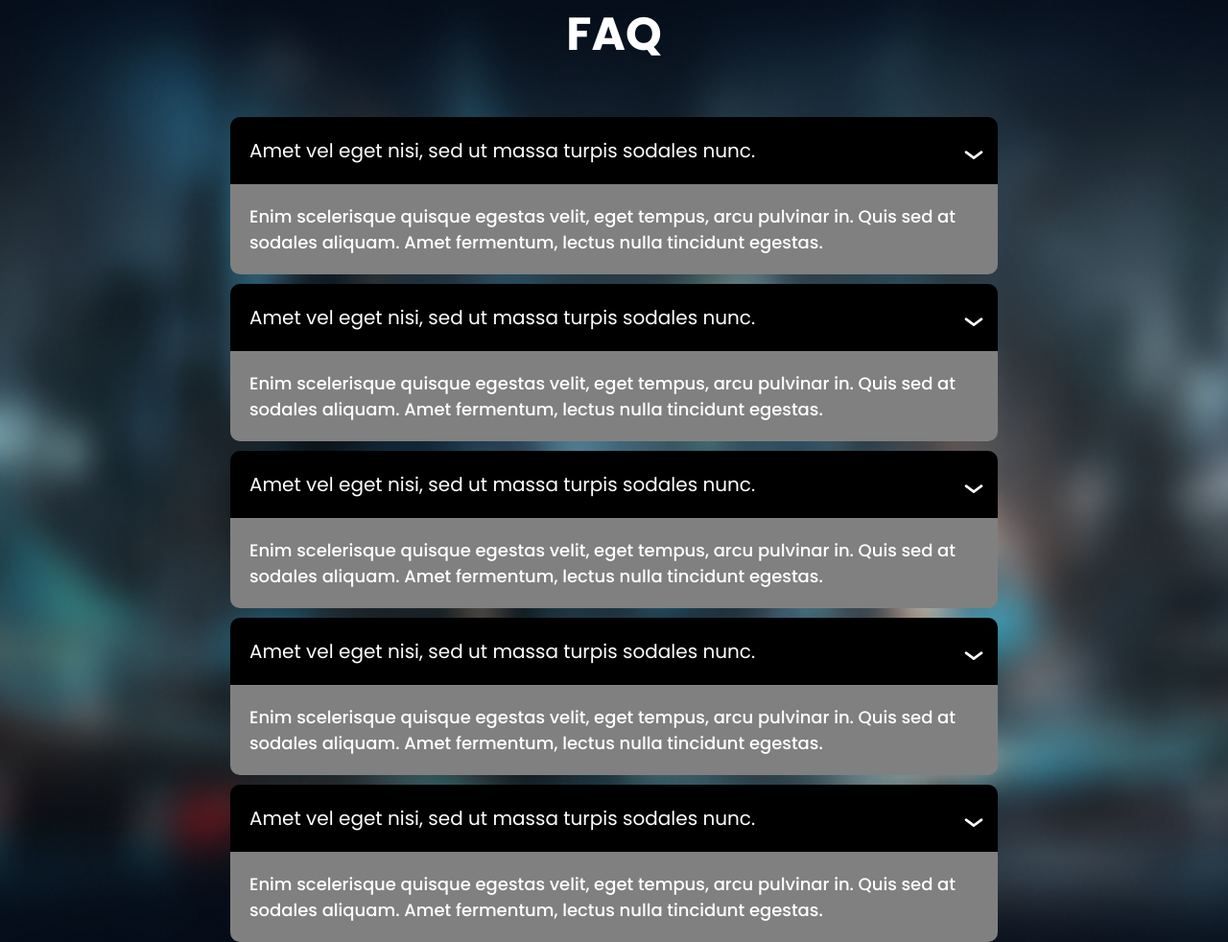
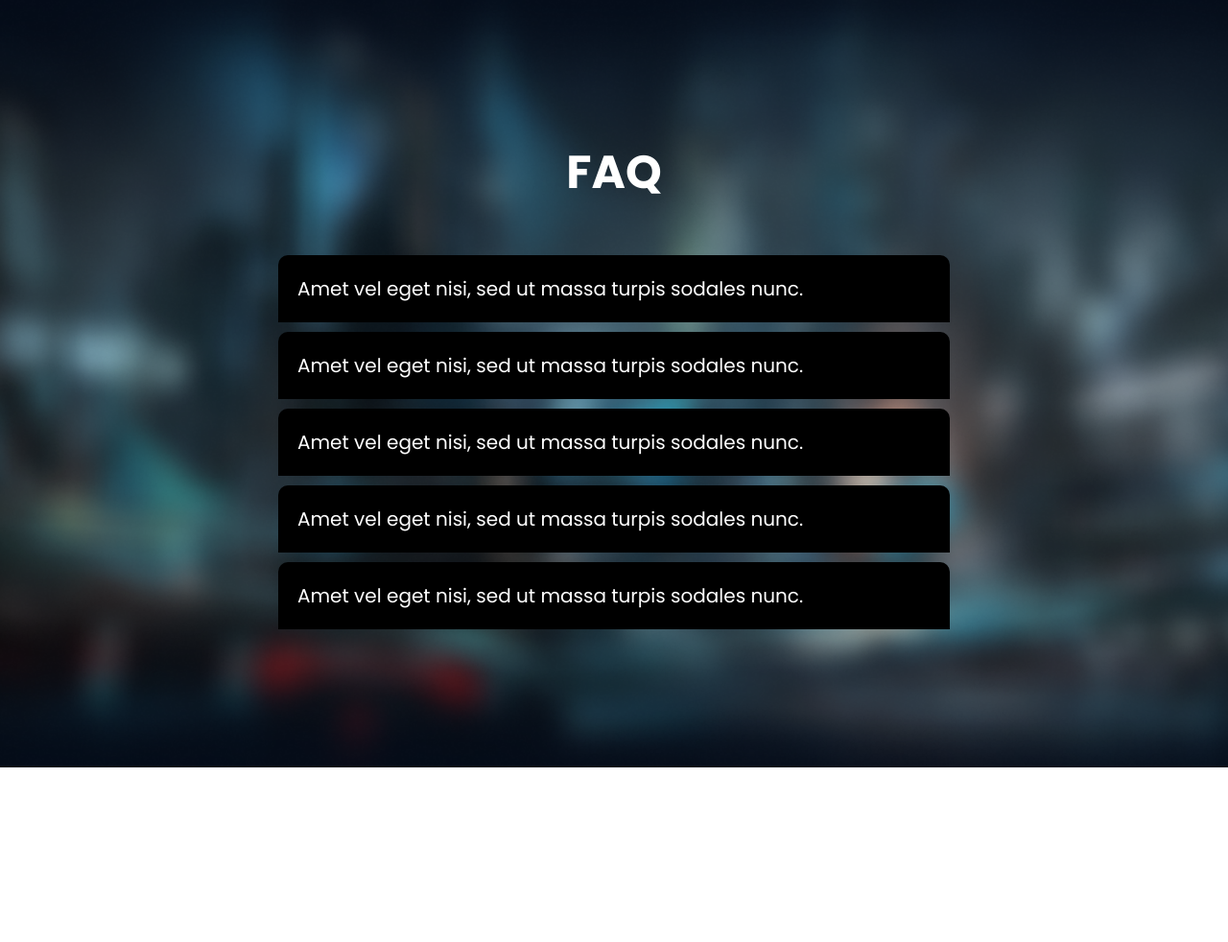
Before and after one commit to Harsh-Bishnoi/js-accordion, a plain HTML site: page index.html in a window 1280 px wide. Shown: the whole page at 96% size. After the commit the page ends 800 px from the top, so only its background shows below. Drawn offline with Linux system fonts and the light colour scheme.

Commit message:
some change

```diff
--- a/assests/css/app.js
+++ b/assests/css/app.js
@@ -1,35 +1,15 @@
-// const accordionTittles = document.querySelectorAll(".accordionTittle");
+const accordionTittles = document.querySelectorAll(".accordionTittle");
 
-// accordionTittles.forEach((accordionTittle) => {
-//     accordionTittle.addEventListener("click", () => {
-//         if (accordionTittle.classList.contains("is-open")) {
-//             accordionTittle.classList.remove("is-open");
-//         } else {
-//             const accordionTittlesWithIsOpen = document.querySelectorAll(".is-open");
-//             accordionTittlesWithIsOpen.forEach((accordionTittleWithIsOpen) => {
-//                 accordionTittleWithIsOpen.classList.remove("is-open");
-//             })
-//             accordionTittle.classList.add("is-open");
-//         }
-//     })
-// })
-
-
-
-const accordionHeaders = document.querySelectorAll('.accordion-header');
-
-accordionHeaders.forEach(header => {
-    header.addEventListener('click', () => {
-        const isActive = header.classList.contains('active');
-
-        document.querySelectorAll('.accordion-header.active').forEach(openHeader => {
-            openHeader.classList.remove('active');
-            openHeader.nextElementSibling.style.display = 'none';
-        });
-
-        if (!isActive) {
-            header.classList.add('active');
-            header.nextElementSibling.style.display = 'block';
+accordionTittles.forEach((accordionTittle) => {
+    accordionTittle.addEventListener("click", () => {
+        if (accordionTittle.classList.contains("is-open")) {
+            accordionTittle.classList.remove("is-open");
+        } else {
+            const accordionTittlesWithIsOpen = document.querySelectorAll(".is-open");
+            accordionTittlesWithIsOpen.forEach((accordionTittleWithIsOpen) => {
+                accordionTittleWithIsOpen.classList.remove("is-open");
+            })
+            accordionTittle.classList.add("is-open");
         }
-    });
-});
+    })
+})
--- a/assests/css/style.css
+++ b/assests/css/style.css
@@ -84,16 +84,6 @@ section {
     border-top-right-radius: 10px;
 }
 
-.accordion-header.active .arrow-img {
-    rotate: 180deg;
-}
-
-.arrow-img {
-    position: absolute;
-    right: 2px;
-    transition: 0.2s;
-}
-
 .accordionContent {
     font-family: "poppins", sans-serif;
     font-size: 18px;
@@ -110,31 +100,18 @@ section {
     display: none;
 }
 
-.position-absolute {
-    position: absolute;
-}
-
-.position-relative {
-    position: relative;
-}
-
-.arrow-img {
-    right: 15px;
-    top: 50%;
-}
-
 .accordionTittle.is-open+.accordionContent {
     display: block;
 }
 
 @media (min-width:992px) {
     .accordion {
-        width: 800px;
+        width: 700px;
     }
 }
 
 @media (max-width:992px) {
     .accordion {
-        max-width: 850px;
+        max-width: 700px;
     }
 }
--- a/index.html
+++ b/index.html
@@ -10,50 +10,34 @@
 
 <body>
     <section class="bg-img">
-        <div class="container">
+        <div>
             <div class="head d-flex justify-content-center">FAQ</div>
             <div class="accordion mt-50 ml-12 mr-12">
                 <div class="accordionItem">
-                    <div class="accordion-header position-relative">
-                        <img class="position-absolute arrow-img" src="./assests/svg/arrow-img.svg" alt="arrow-img">
                         <h2 class="accordionTittle">Amet vel eget nisi, sed ut massa turpis sodales nunc.</h2>
-                    </div>
                     <div class="accordionContent">Enim scelerisque quisque egestas velit, eget tempus, arcu pulvinar in.
                         Quis sed at sodales aliquam. Amet fermentum, lectus nulla tincidunt egestas.</div>
                 </div>
                 <div class="accordionItem mt-10">
-                    <div class="accordion-header position-relative">
-                        <img class="position-absolute arrow-img" src="./assests/svg/arrow-img.svg" alt="arrow-img">
-                        <h2 class="accordionTittle">Amet vel eget nisi, sed ut massa turpis sodales nunc.</h2>
-                    </div>
+                    <h2 class="accordionTittle">Amet vel eget nisi, sed ut massa turpis sodales nunc.</h2>
                     <div class="accordionContent">Enim scelerisque quisque egestas velit, eget tempus, arcu pulvinar in.
                         Quis sed at sodales aliquam. Amet fermentum, lectus nulla tincidunt egestas.</div>
                 </div>
                 <div class="accordionItem mt-10">
-                    <div class="accordion-header position-relative">
-                        <img class="position-absolute arrow-img" src="./assests/svg/arrow-img.svg" alt="arrow-img">
-                        <h2 class="accordionTittle">Amet vel eget nisi, sed ut massa turpis sodales nunc.</h2>
-                    </div>
+                    <h2 class="accordionTittle">Amet vel eget nisi, sed ut massa turpis sodales nunc.</h2>
                     <div class="accordionContent">Enim scelerisque quisque egestas velit, eget tempus, arcu pulvinar in.
                         Quis sed at sodales aliquam. Amet fermentum, lectus nulla tincidunt egestas.</div>
                 </div>
                 <div class="accordionItem mt-10">
-                    <div class="accordion-header position-relative">
-                        <img class="position-absolute arrow-img" src="./assests/svg/arrow-img.svg" alt="arrow-img">
-                        <h2 class="accordionTittle">Amet vel eget nisi, sed ut massa turpis sodales nunc.</h2>
-                    </div>
+                    <h2 class="accordionTittle">Amet vel eget nisi, sed ut massa turpis sodales nunc.</h2>
                     <div class="accordionContent">Enim scelerisque quisque egestas velit, eget tempus, arcu pulvinar in.
                         Quis sed at sodales aliquam. Amet fermentum, lectus nulla tincidunt egestas.</div>
                 </div>
                 <div class="accordionItem mt-10">
-                    <div class="accordion-header position-relative">
-                        <img class="position-absolute arrow-img" src="./assests/svg/arrow-img.svg" alt="arrow-img">
-                        <h2 class="accordionTittle">Amet vel eget nisi, sed ut massa turpis sodales nunc.</h2>
-                    </div>
+                    <h2 class="accordionTittle">Amet vel eget nisi, sed ut massa turpis sodales nunc.</h2>
                     <div class="accordionContent">Enim scelerisque quisque egestas velit, eget tempus, arcu pulvinar in.
                         Quis sed at sodales aliquam. Amet fermentum, lectus nulla tincidunt egestas.</div>
                 </div>
-
             </div>
         </div>
     </section>
```
